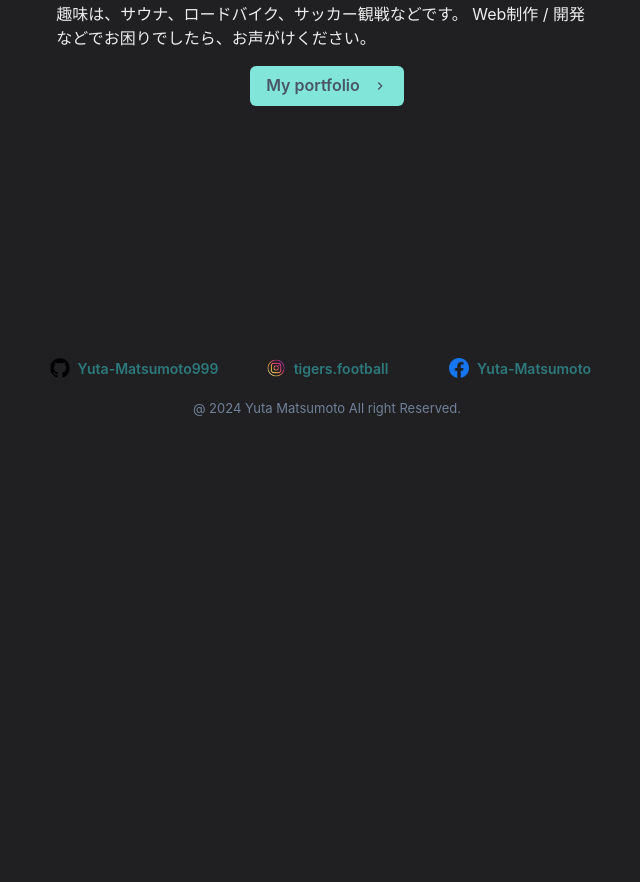
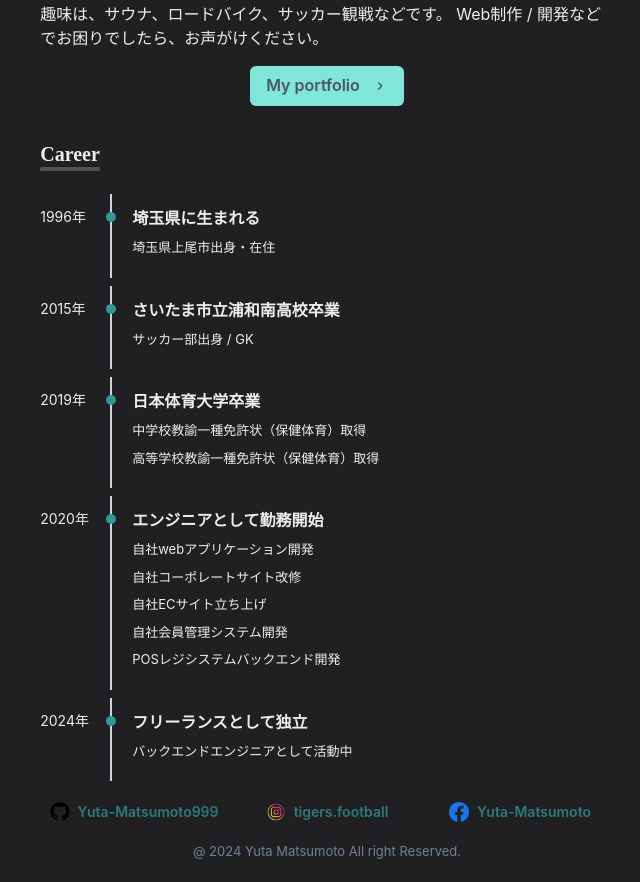
Before and after one commit to Yuta-Matsumoto999/profile, a Next.js app: page / in a window 1280 px wide. Shown: the part 362-1244 px from the top of the page, without its empty margins (313-953 px from the left). Before the commit the page ends 800 px from the top, so only its background shows below. Built offline with nearby package versions, Linux system fonts and the light colour scheme.

Commit message:
add timeline section

```diff
--- /dev/null
+++ b/src/components/timeline.tsx
@@ -0,0 +1,91 @@
+import { Box, Stack, Text } from '@chakra-ui/react'
+import { ReactNode } from 'react'
+
+interface Props {
+    date: string
+    children: ReactNode
+}
+
+const TimelineItem = ({ children, date }: Props) => (
+    <Box display='flex' alignItems='start' mt={2}>
+        <Box>
+            <Text pt={3} pr={5} minW='70px' fontSize='14px' fontWeight={400}>
+                {date}
+            </Text>
+        </Box>
+        <Box
+            alignItems='start'
+            pt={3}
+            pl={5}
+            pb={5}
+            maxW='100%'
+            borderLeft='2px #F5F0E8 solid'
+            borderColor='gray.300'
+            position='relative'
+            _before={{
+                content: `""`,
+                width: '10px',
+                height: '10px',
+                background: '#319795',
+                position: 'absolute',
+                left: '-6px',
+                top: '18px',
+                borderRadius: 50,
+            }}
+        >
+            {children}
+        </Box>
+    </Box>
+)
+
+const Timeline = () => (
+    <Box width='full' maxWidth='xl' mx='auto'>
+        <TimelineItem date={'1996年'}>
+            <Text fontWeight={600}>埼玉県に生まれる</Text>
+            <Text fontSize={13} mt={2}>
+                埼玉県上尾市出身・在住
+            </Text>
+        </TimelineItem>
+        <TimelineItem date={'2015年'}>
+            <Text fontWeight={600}>さいたま市立浦和南高校卒業</Text>
+            <Text fontSize={13} mt={2}>
+                サッカー部出身 / GK
+            </Text>
+        </TimelineItem>
+        <TimelineItem date={'2019年'}>
+            <Text fontWeight={600}>日本体育大学卒業</Text>
+            <Text fontSize={13} mt={2}>
+                中学校教諭一種免許状（保健体育）取得
+            </Text>
+            <Text fontSize={13} mt={2}>
+                高等学校教諭一種免許状（保健体育）取得
+            </Text>
+        </TimelineItem>
+        <TimelineItem date={'2020年'}>
+            <Text fontWeight={600}>エンジニアとして勤務開始</Text>
+            <Text fontSize={13} mt={2}>
+                自社webアプリケーション開発
+            </Text>
+            <Text fontSize={13} mt={2}>
+                自社コーポレートサイト改修
+            </Text>
+            <Text fontSize={13} mt={2}>
+                自社ECサイト立ち上げ
+            </Text>
+            <Text fontSize={13} mt={2}>
+                自社会員管理システム開発
+            </Text>
+            <Text fontSize={13} mt={2}>
+                POSレジシステムバックエンド開発
+            </Text>
+        </TimelineItem>
+        <TimelineItem date={'2024年'}>
+            <Text fontWeight={600}>フリーランスとして独立</Text>
+            <Text fontSize={13} mt={2}>
+                バックエンドエンジニアとして活動中
+            </Text>
+        </TimelineItem>
+    </Box>
+)
+
+export default Timeline
--- a/src/pages/index.tsx
+++ b/src/pages/index.tsx
@@ -11,6 +11,7 @@ import {
 import { ChevronRightIcon } from '@chakra-ui/icons'
 import Section from '@/components/animations/section'
 import { NextPage } from 'next'
+import Timeline from '@/components/timeline'
 
 const Home: NextPage = () => {
     return (
@@ -40,7 +41,6 @@ const Home: NextPage = () => {
                 </Box>
             </Box>
 
-            <Container>
             <Section delay={0.3}>
                 <Heading as='h3' variant='section-title'>
                     About me
@@ -68,7 +68,13 @@ const Home: NextPage = () => {
                     </Link>
                 </Box>
             </Section>
-            </Container>
+
+            <Section delay={0.4}>
+                <Heading as='h3' variant='section-title'>
+                    Career
+                </Heading>
+                <Timeline />
+            </Section>
         </Container>
     )
 }
```
Lines whose indentation alone changed are shown as unchanged.
